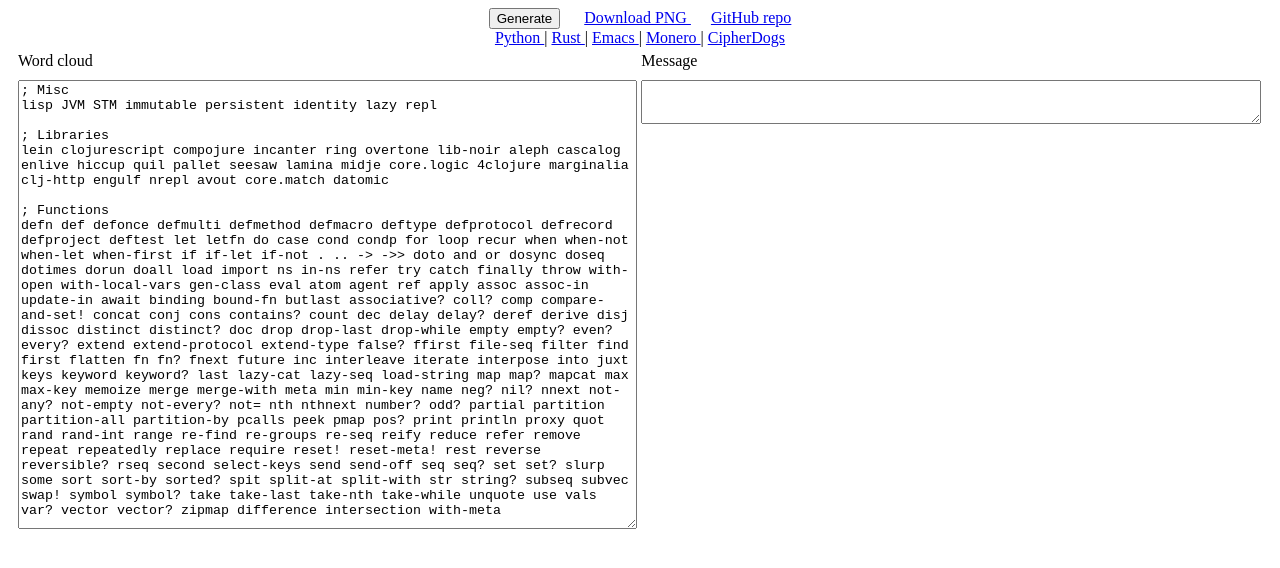
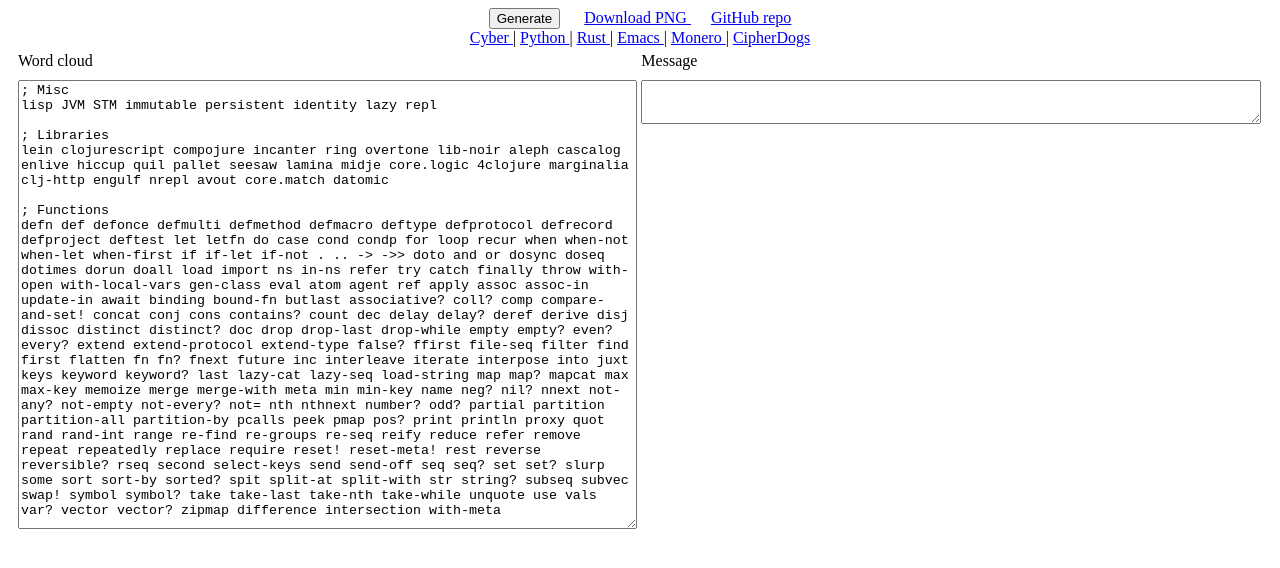
Before and after one commit to CipherDogs/mug-template, a plain HTML site: page index.html in a window 1280 px wide. Drawn offline with Linux system fonts and the light colour scheme.

Commit message:
Update index.html

```diff
--- a/index.html
+++ b/index.html
@@ -19,6 +19,10 @@
     </a>
 </div>
 <div style="text-align: center;">
+    <a href="#" onclick="cyber();">
+        Cyber
+    </a>
+    |
     <a href="#" onclick="python();">
         Python
     </a>
```
